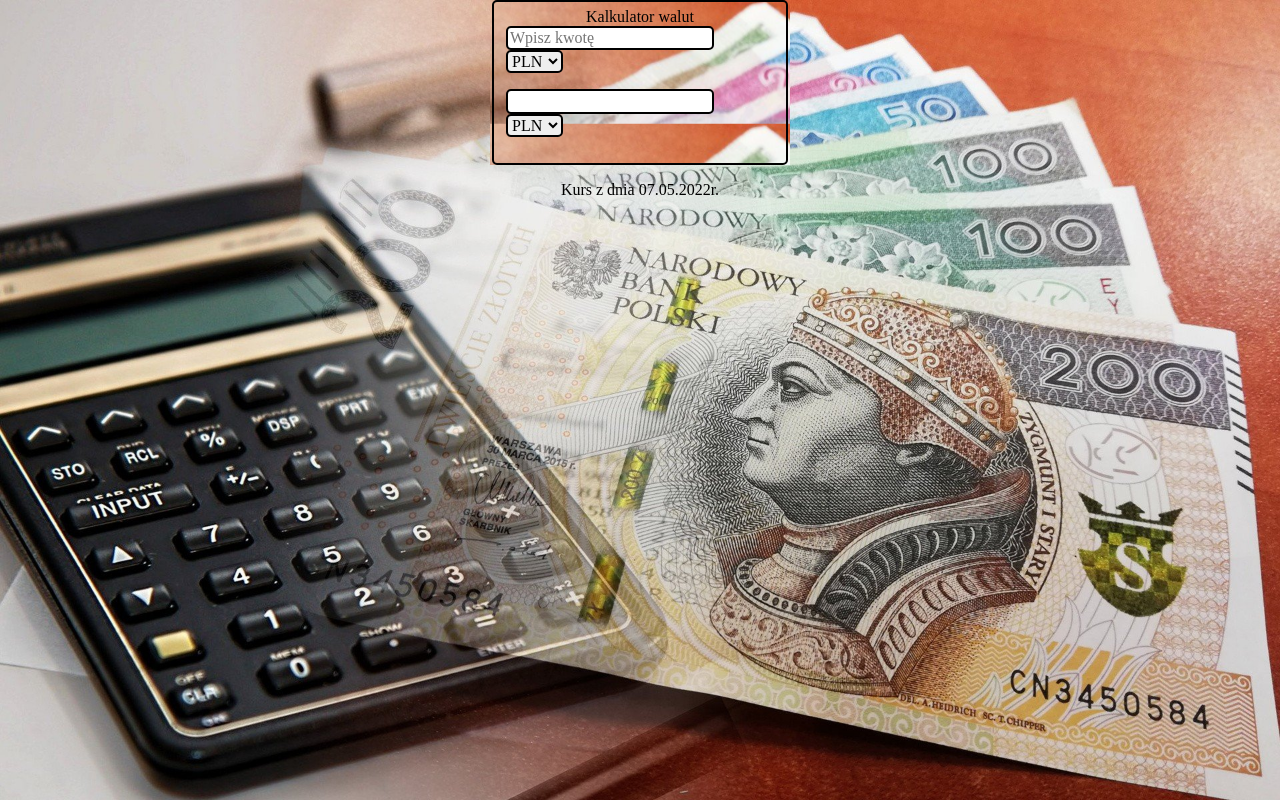
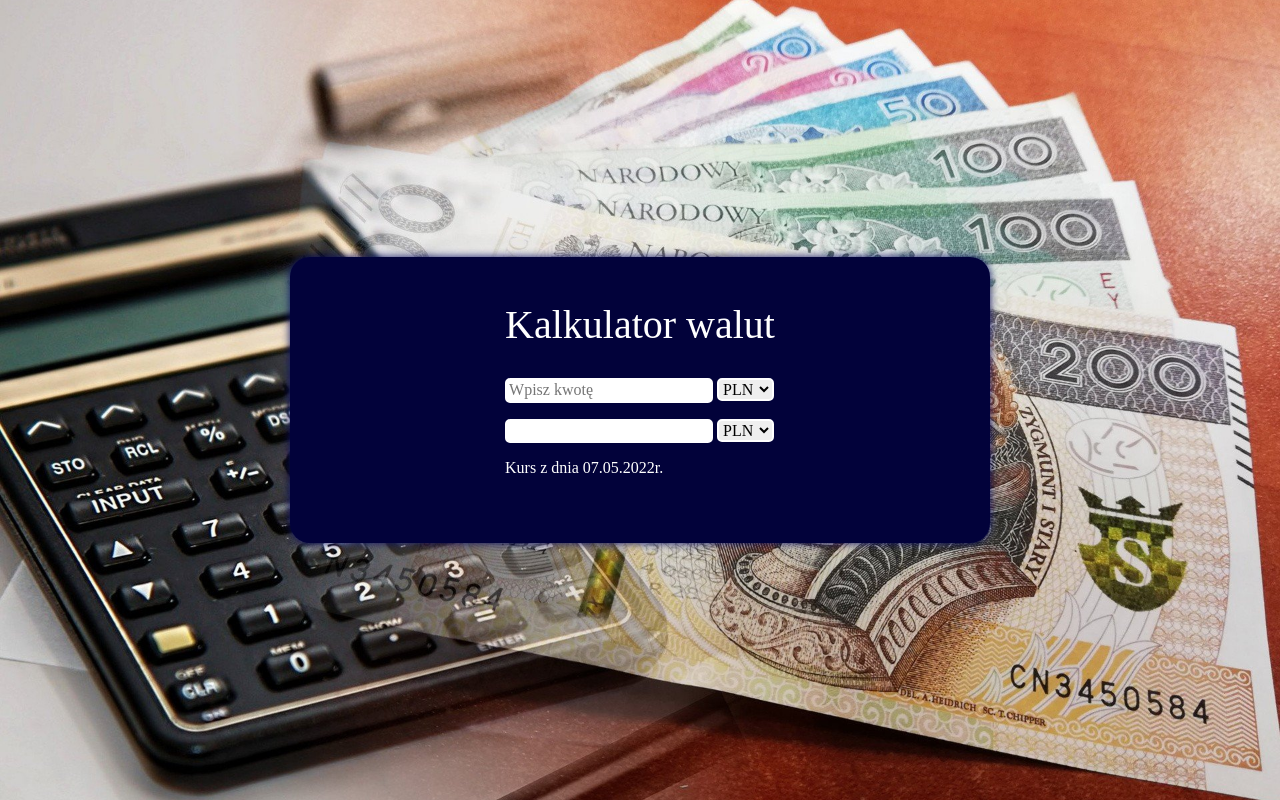
Before and after one commit to mordka56/currencyConverter, a plain HTML site: page index.html in a window 1280 px wide. Drawn offline with nearby package versions, Linux system fonts and the light colour scheme; a web font is replaced by a local one.

Commit message:
new css style added

```diff
--- a/css/form.css
+++ b/css/form.css
@@ -1,17 +1,19 @@
 .form {
-    background-image: url("../images/backgroundimage4.PNG");
+    background: #02023a;
     background-size: 100%;
     border: none;
     margin: auto;
-    max-width: 300px;
-
+    display: flex;
+    justify-content: center;
+    align-items: center;
 
 }
 
 .form__element {
     color: rgb(0, 0, 0);
-    border: 2px solid black;
+    border: 2px solid white;
     border-radius: 5px;
+
 }
 
 form.output {
@@ -19,5 +21,13 @@ form.output {
 }
 
 .form__article {
+    color: white;
+    display: flex;
+    margin-bottom: 30px;
+    justify-content: center;
+    font-size: 40px;
     text-align: center;
 }
+.form__fieldset{
+    border: none;
+}
--- a/css/style.css
+++ b/css/style.css
@@ -11,7 +11,23 @@ html {
 .body {
     background-image: url("../images/backgroundimage.jpg");
     background-size: 100%;
+    background-position: center;
+    margin: 0 auto;
+    min-height: 100vh;
+    display: flex;
+    align-items: center;
+    justify-content: center;
 }
-.paragraph{
-    text-align: center;
+
+.container {
+    flex-basis: 700px;
+    margin: 20px;
+    padding: 40px;
+    background: #02023a;
+    border-radius: 20px;
+    box-shadow: 0px 0px 9px 0px #090E63;
 }
+
+.form__paragraph {
+    color: white;
+}
--- a/index.html
+++ b/index.html
@@ -23,8 +23,9 @@
 </head>
 
 <body class="body">
+    <div class="container">
         <form class="form js-form">
-        <fieldset class="form__element">
+            <fieldset class="form__element form__fieldset">
                 <article class="form__article">Kalkulator walut</article>
 
                 <input placeholder="Wpisz kwotę" type="number" min="0" class="form__element js-input">
@@ -45,9 +46,11 @@
                     </select>
 
                 </p>
+                <p class="form__paragraph">Kurs z dnia 07.05.2022r.</p>
             </fieldset>
         </form>
-    <p class="paragraph" >Kurs z dnia 07.05.2022r.</p>
+    </div>
+
 
 </body>
 
```
Lines whose indentation alone changed are shown as unchanged.
